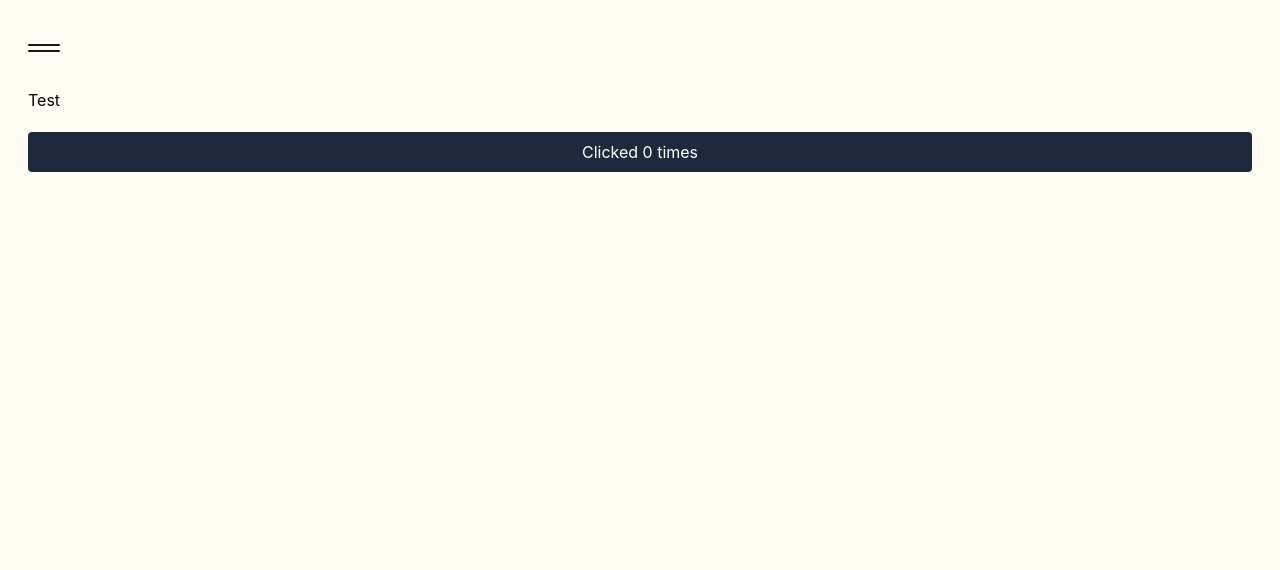
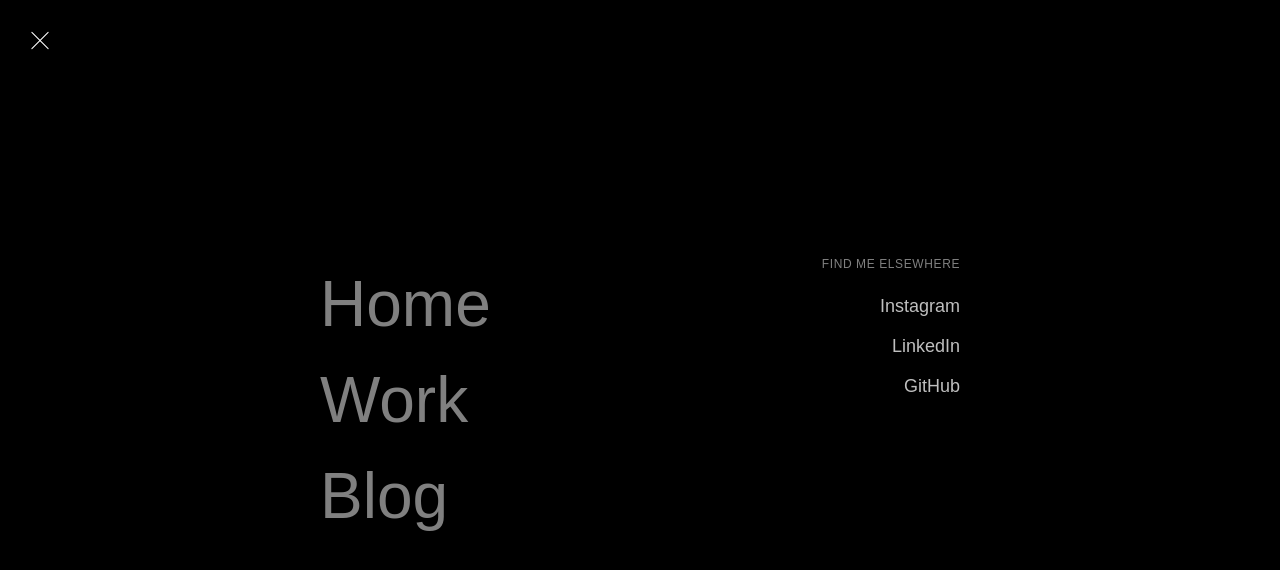
Before and after one commit to CharlesDegraeuwe/Portfolio, an Astro site: page / in a window 1280 px wide. Both pictures are taken after a click on the button 44 px from the left and 48 px from the top of the page. Built offline with nearby package versions, Linux system fonts and the light colour scheme; Astro itself is replaced by a stand-in of ours; a web font is replaced by a local one.

Commit message:
feat: layout

```diff
--- a/src/components/Counter.tsx
+++ /dev/null
@@ -1,14 +0,0 @@
-import { useState } from 'react';
-
-export default function Counter() {
-  const [count, setCount] = useState(0);
-
-  return (
-    <button
-      onClick={() => setCount(count + 1)}
-      className="rounded bg-slate-800 px-4 py-2 text-white"
-    >
-      Clicked {count} times
-    </button>
-  );
-}
--- /dev/null
+++ b/src/components/Hero.astro
@@ -0,0 +1,12 @@
+---
+---
+<main class="max-h-50">
+    <div class="h-50 w-50 rounded-full bg-amber-500"></div>
+    <div class="flex flex-col justify-center gap-1">
+        <h1>Charles Degraeuwe</h1>
+        <div class="flex flex-row gap-5">
+            <a href="/work" class="home_a">Student full stack engineer</a>
+            <a target="_blank" href="https://www.studo.study" class="home_a">Founder Studo</a>
+        </div>
+    </div>
+</main>
--- a/src/components/header.astro
+++ /dev/null
@@ -1,8 +0,0 @@
----
-
-import BurgerButton from "./header/BurgerTrigger.tsx";
----
-
-<div id="header_container">
-    <BurgerButton client:load />
-</div>
--- /dev/null
+++ b/src/components/header/AnimateOnMount.tsx
@@ -0,0 +1,34 @@
+import {type ReactNode, useEffect, useState} from "react";
+
+interface AnimateOnMountProps {
+    children: ReactNode;
+    delay?: number;
+    className?: string;
+    show?: boolean;
+}
+
+export default function AnimateOnMount({
+                                           children,
+                                           delay = 0,
+                                           className = "",
+                                           show = true,
+                                       }: AnimateOnMountProps) {
+    const [visible, setVisible] = useState(false);
+
+    useEffect(() => {
+        if (!show) {
+            setVisible(false);
+            return;
+        }
+        const timer = setTimeout(() => setVisible(true), delay);
+        return () => clearTimeout(timer);
+    }, [show, delay]);
+
+    return (
+        <div
+            className={`transition-opacity duration-700 ${visible ? "opacity-100" : "opacity-0"} ${className}`}
+        >
+            {children}
+        </div>
+    );
+}
--- /dev/null
+++ b/src/components/header/BurgerMenu.tsx
@@ -0,0 +1,58 @@
+import AnimateOnMount from "./AnimateOnMount.tsx";
+
+
+interface BurgerMenuProps {
+    isOpen: boolean;
+}
+
+const BurgerMenu: React.FC<BurgerMenuProps> = (props) => {
+    const {isOpen} = props;
+    return (<div className={`burger_menu ${isOpen ? "burger_active" : ""}`}>
+        <div className={"burger_menu_outer_container"}>
+            <div>
+                <div>
+                    <a href="/">
+                        <AnimateOnMount show={isOpen} delay={550}>
+                            Home
+                        </AnimateOnMount>
+                    </a>
+                    <a href="/work">
+                        <AnimateOnMount show={isOpen} delay={650}>
+                            Work
+                        </AnimateOnMount>
+                    </a>
+                    <a href="/blog">
+                        <AnimateOnMount show={isOpen} delay={750}>
+                            Blog
+                        </AnimateOnMount>
+                    </a>
+                </div>
+                <div>
+                    <span>
+                          <AnimateOnMount show={isOpen} delay={550}>
+                        FIND ME ELSEWHERE
+                          </AnimateOnMount>
+                    </span>
+                    <a href="" className={"home_a"}>
+                        <AnimateOnMount show={isOpen} delay={650}>
+                            Instagram
+                        </AnimateOnMount>
+                    </a>
+                    <a href="" className={"home_a"}>
+                        <AnimateOnMount show={isOpen} delay={750}>
+                            LinkedIn
+                        </AnimateOnMount>
+                    </a>
+                    <a href="" className={"home_a"}>
+                        <AnimateOnMount show={isOpen} delay={850}>
+                            GitHub
+                        </AnimateOnMount>
+                    </a>
+                </div>
+            </div>
+        </div>
+    </div>)
+}
+
+BurgerMenu.displayName = "BurgerMenu"
+export default BurgerMenu;
--- a/src/components/header/BurgerTrigger.tsx
+++ b/src/components/header/BurgerTrigger.tsx
@@ -1,12 +1,27 @@
-export default function BurgerButton() {
+import {type SetStateAction, useState} from "react";
+
+interface BurgerButtonProps {
+    isOpen: boolean;
+    setIsOpen: React.Dispatch<SetStateAction<boolean>>;
+}
+
+const BurgerButton: React.FC<BurgerButtonProps> = (props) => {
+    const {isOpen, setIsOpen} = props;
     const handleClick = () => {
-        console.log("burger clicked");
+        setIsOpen(prev => !prev);
     };
 
     return (
-        <button onClick={handleClick} id="header_burger_btn">
-            <div />
-            <div />
+        <button
+            aria-description={"burger-trigger-button"}
+            type={"button"}
+            onClick={handleClick}
+            className={`header_burger_btn ${isOpen ? "active" : ""}`}
+        >
+            <div/>
+            <div/>
         </button>
     );
 }
+
+export default BurgerButton;
--- /dev/null
+++ b/src/components/header/Header.tsx
@@ -0,0 +1,11 @@
+import BurgerButton from "./BurgerTrigger.tsx";
+import {useState, type SetStateAction} from "react";
+import BurgerMenu from "./BurgerMenu.tsx";
+
+export default function Header() {
+    const [isOpen, setIsOpen] = useState<boolean>(false)
+    return (<div id="header_container">
+        <BurgerButton isOpen={isOpen} setIsOpen={setIsOpen} />
+        <BurgerMenu isOpen={isOpen}/>
+    </div>)
+}
--- /dev/null
+++ b/src/layouts/MySiteLayout.astro
@@ -0,0 +1,16 @@
+---
+import Header from "../components/header/Header.tsx";
+import '../styles/global.css';
+---
+<html lang="en">
+    <head>
+        <meta charset="utf-8">
+        <meta name="viewport" content="width=device-width, initial-scale=1">
+    </head>
+    <body class="min-w-screen min-h-screen flex">
+        <Header client:load/>
+        <div class="min-w-0 flex-1 min-h-0 flex items-center justify-center">
+            <slot/>
+        </div>
+    </body>
+</html>
--- /dev/null
+++ b/src/pages/blog.astro
@@ -0,0 +1,6 @@
+---
+import MySiteLayout from "../layouts/MySiteLayout.astro";
+---
+<MySiteLayout title="Home Page">
+    blog
+</MySiteLayout>
--- a/src/pages/index.astro
+++ b/src/pages/index.astro
@@ -1,21 +1,8 @@
 ---
-import '../styles/global.css';
-import Header from "../components/header.astro";
-import Counter from "../components/Counter.tsx";
+import MySiteLayout from '../layouts/MySiteLayout.astro';
+import Hero from '../components/Hero.astro';
 ---
 
-<html lang="en">
-	<head>
-		<meta charset="utf-8" />
-		<link rel="icon" type="image/svg+xml" href="/favicon.svg" />
-		<link rel="icon" href="/favicon.ico" />
-		<meta name="viewport" content="width=device-width" />
-		<meta name="generator" content={Astro.generator} />
-		<title>Astro</title>
-	</head>
-	<body>
-		<Header/>
-		<h1>Test</h1>
-		<Counter client:load />
-	</body>
-</html>
+<MySiteLayout title="Home Page">
+	<Hero />
+</MySiteLayout>
--- /dev/null
+++ b/src/pages/work.astro
@@ -0,0 +1,8 @@
+---
+import MySiteLayout from "../layouts/MySiteLayout.astro";
+---
+<MySiteLayout title="Home Page">
+    <main class="main-page">
+        <h3>Recent work</h3>
+    </main>
+</MySiteLayout>
--- a/src/styles/global.css
+++ b/src/styles/global.css
@@ -1,26 +1,157 @@
+@import url('https://fonts.googleapis.com/css2?family=Google+Sans:ital,opsz,wght@0,17..18,400..700;1,17..18,400..700&display=swap');
 @import "tailwindcss";
 
+
+.google-sans {
+    font-family: "Google Sans", sans-serif;
+    font-optical-sizing: auto;
+    font-weight: 400;
+    font-style: normal;
+    font-variation-settings: "GRAD" 0;
+}
+
+@theme {
+    --font-google-sans: "Google Sans", sans-serif;
+}
+
+
 body {
-    @apply bg-amber-50/50 p-7 w-full h-full flex flex-col gap-5;
+    @apply font-google-sans overflow-hidden bg-amber-50/50 p-7 w-screen h-screen flex flex-col gap-5 min-w-0 min-h-0 flex-1;
 
 }
 
 #header_container {
-    @apply w-full h-10 flex items-center justify-between
+    @apply w-full h-6 flex items-center justify-between
 }
 
-#header_burger_btn {
-    @apply relative flex justify-center items-center h-8 w-8 max-w-10 cursor-pointer gap-1 flex-col;
+.header_burger_btn {
+    @apply relative z-50 flex h-6 w-6 max-w-6 cursor-pointer items-center justify-center;
 }
 
-#header_burger_btn > div {
-    @apply max-h-0.5 rounded-3xl h-full w-full bg-zinc-900 transition-transform duration-300
+.header_burger_btn > div {
+    @apply absolute h-px w-full rounded-3xl bg-zinc-900 transition-all duration-500;
 }
 
+.header_burger_btn > div:first-child {
+    @apply mb-4;
+}
 
-.active >div:first-child {
-    @apply rotate-45
+.active > div:first-child {
+    @apply rotate-45 mb-0 bg-white;
 }
-.active >div:last-child {
-    @apply -rotate-45
+
+.active > div:last-child {
+    @apply -rotate-45 bg-white;
 }
+
+.burger_menu {
+    @apply fixed inset-0 z-20 invisible text-white;
+    pointer-events: none;
+}
+
+/* expanding circle, origin at the burger button */
+.burger_menu::before {
+    content: "";
+    @apply absolute rounded-full bg-black;
+    top: 40px;
+    left: 40px;
+    width: 300vmax;
+    height: 300vmax;
+    transform: translate(-50%, -50%) scale(0);
+    transform-origin: center;
+    transition: transform 700ms ease;
+}
+
+.burger_active {
+    @apply visible;
+    pointer-events: auto;
+}
+
+.burger_active::before {
+    transform: translate(-50%, -50%) scale(1);
+}
+
+.burger_menu_outer_container {
+    @apply absolute inset-0 flex justify-center items-center;
+}
+.burger_menu_outer_container > div {
+    @apply max-w-1/2 w-full max-h-100 h-fit flex justify-between
+}
+
+.burger_menu_outer_container > div > div:first-child {
+    @apply flex flex-col justify-between relative;
+}
+
+.burger_menu_outer_container > div > div:first-child > a {
+    @apply hover:translate-x-2 transition-transform duration-200;
+    font-size: 4rem;
+    text-decoration: none;
+}
+
+.burger_menu_outer_container > div > div:last-child {
+    @apply flex flex-col items-end gap-3;
+}
+
+.burger_menu_outer_container > div > div:last-child > a {
+    @apply text-lg opacity-75 hover:opacity-100 transition-opacity duration-300;
+}
+
+.burger_menu_outer_container > div > div:last-child > span {
+    @apply opacity-50 text-xs tracking-wider mb-2;
+}
+
+h1 {
+    font-size: 4rem;
+}
+
+h3 {
+    @apply tracking-wider uppercase font-medium;
+    font-size: 0.75rem;
+    opacity: 40%;
+}
+
+a {
+    font-size: 1rem;
+    opacity: 50%;
+}
+
+.home_a {
+    position: relative;
+    text-decoration: none;
+}
+
+.home_a::after {
+    content: "";
+    position: absolute;
+    left: 0;
+    bottom: 0;
+    width: 100%;
+    height: 1px;
+    background: currentColor;
+
+    transform: scaleX(0);
+    transform-origin: left;
+    transition: transform 0.3s ease;
+}
+
+.home_a:hover::after {
+    transform: scaleX(1);
+}
+
+main {
+    @apply max-w-1/2 flex flex-row gap-10 h-full w-full;
+    animation: fade-in 1s;
+
+}
+
+.main-page {
+    @apply py-20;
+}
+@keyframes fade-in {
+    from {
+        opacity: 0;
+    }
+    to {
+        opacity: 100;
+    }
+}
```
